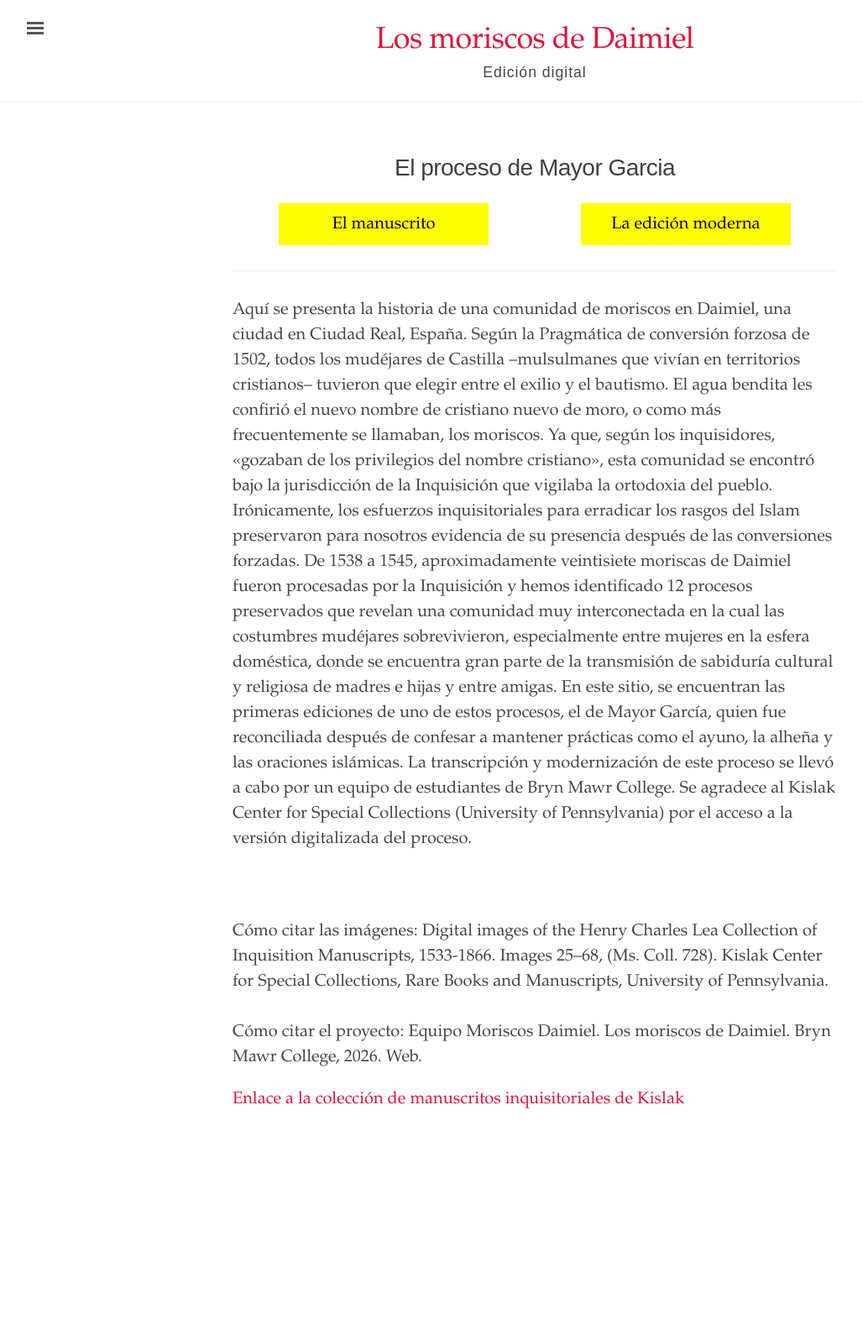
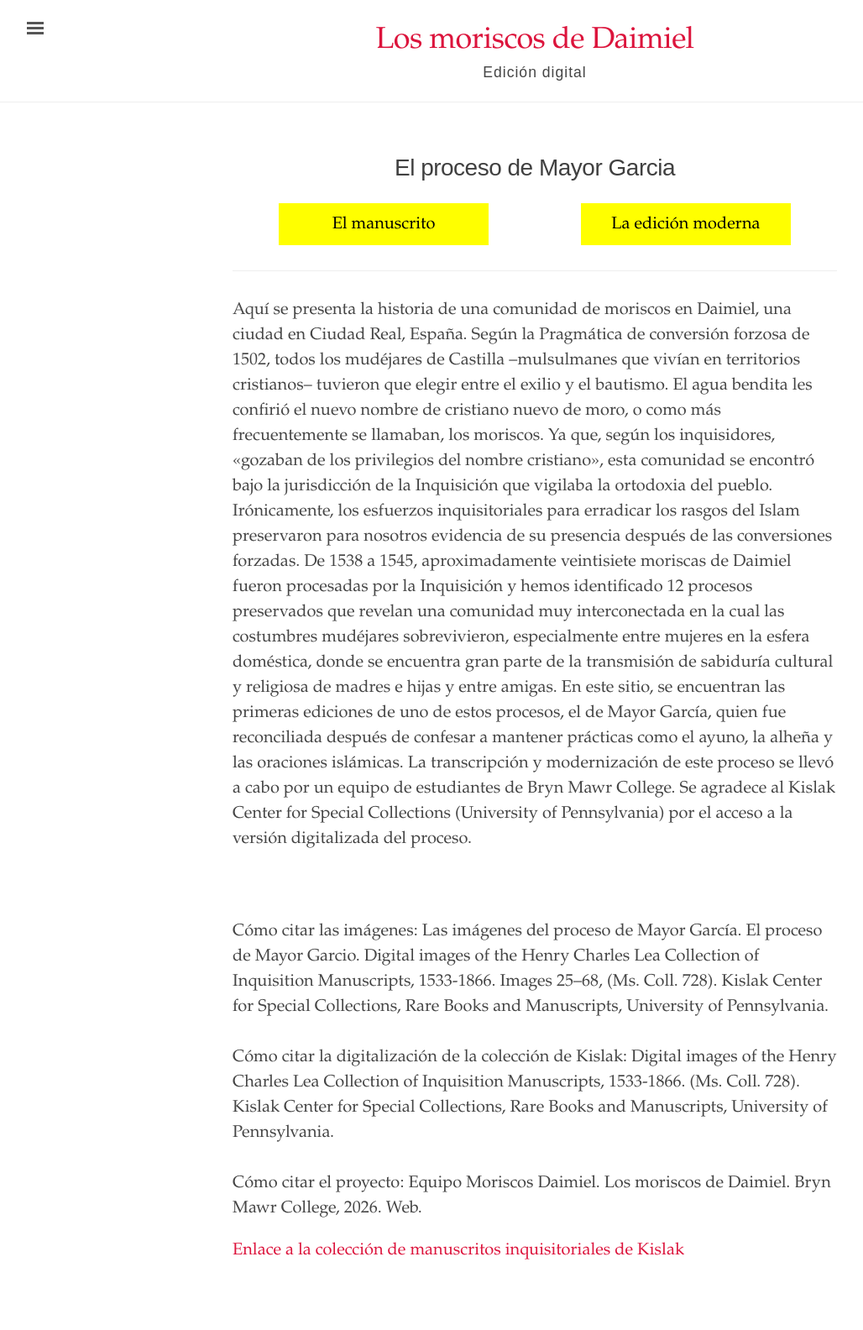
Before and after one commit to digbmc/moriscos-daimel, a Jekyll site: the page built from index.html, in a window 1280 px wide. Shown: the whole page at 84% size, without its empty margins (3-1031 px from the left). Built offline with Jekyll 4.4.1, drawn with Linux system fonts in a browser that asks for light colours; before the commit the page ends 1404 px from its top, so only the background shows below that.

Commit message:
Update index.html

```diff
--- a/index.html
+++ b/index.html
@@ -52,9 +52,14 @@ title: Inicio
 </p>
 <br><br>
 <p>
-  Cómo citar las imágenes: Digital images of the Henry Charles Lea Collection of Inquisition Manuscripts, 1533-1866.
-  Images 25–68, (Ms. Coll. 728). Kislak Center for Special Collections, Rare Books and Manuscripts, University of
-  Pennsylvania.
+  Cómo citar las imágenes: Las imágenes del proceso de Mayor García. El proceso de Mayor Garcio.
+  Digital images of the Henry Charles Lea Collection of Inquisition Manuscripts, 1533-1866. Images
+  25–68, (Ms. Coll. 728). Kislak Center for Special Collections, Rare Books and Manuscripts, University
+  of Pennsylvania.
+  <br><br>
+  Cómo citar la digitalización de la colección de Kislak: Digital images of the Henry Charles Lea
+  Collection of Inquisition Manuscripts, 1533-1866. (Ms. Coll. 728). Kislak Center for Special Collections,
+  Rare Books and Manuscripts, University of Pennsylvania.
   <br><br>
   Cómo citar el proyecto: Equipo Moriscos Daimiel. Los moriscos de Daimiel. Bryn Mawr College, 2026. Web.
 </p>
```
